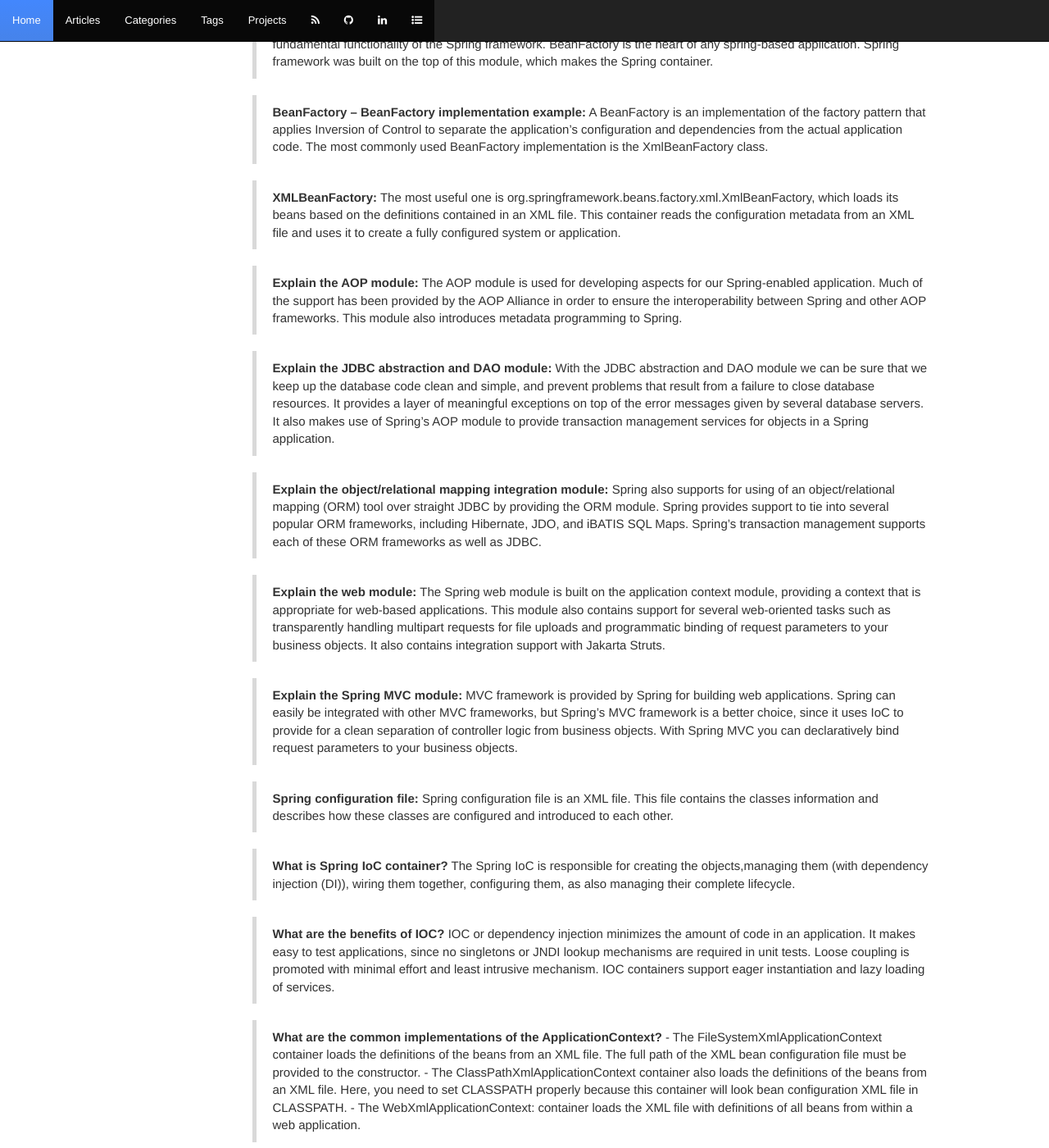
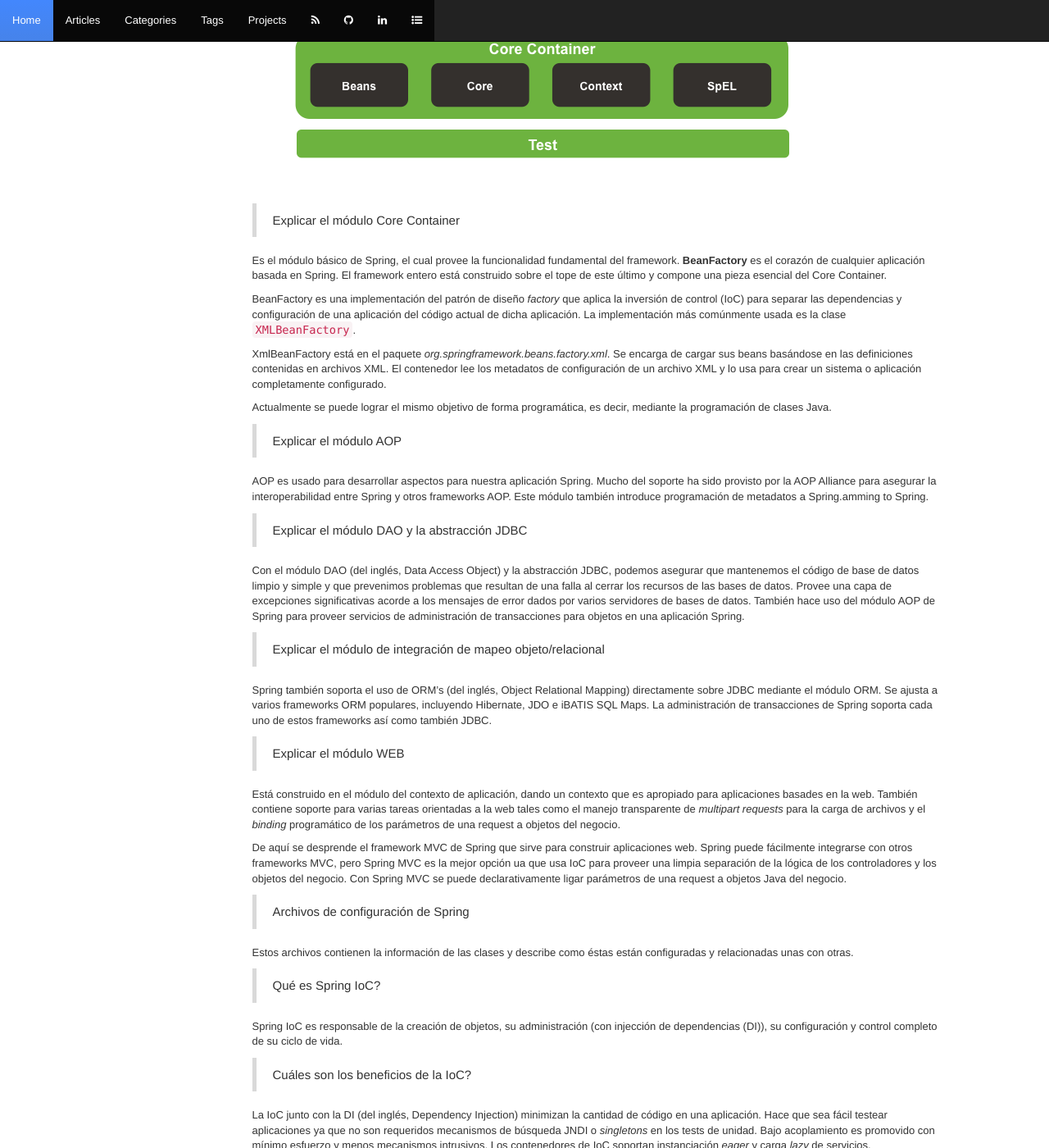
Before and after one commit to damianfanaro/damianfanaro.github.io, a Jekyll site: the page built from _posts/2015-04-08-spring-framework-qa.md, in a window 1280 px wide and 1400 px high, scrolled down 1063 px. Shown: the whole window at 82% size. Built offline with Jekyll 4.4.1, drawn with Linux system fonts in a browser that asks for light colours; nearby versions of some CDN libraries; Markdown is read by kramdown in place of the engine named in the settings; comment, search, counter and statistics services are not loaded; some of the changed text lies outside the part shown.

Commit message:
Spring post updated

```diff
--- a/_posts/2015-04-08-spring-framework-qa.md
+++ b/_posts/2015-04-08-spring-framework-qa.md
@@ -7,9 +7,7 @@ category: programming
 tags: [spring, mvc, web-frameworks]
 ---
 
-El presente artículo es una compaginación de preguntas y respuestas que generalmente se toman en las entrevistas de trabajo y que cubre varios aspectos fundamentales del framework. Para más detalle siempre es recomendable consultar la [documentación oficial](http://docs.spring.io/spring/docs/current/spring-framework-reference/html/).
-
-El post original se puede ver [aquí](http://www.javacodegeeks.com/2014/05/spring-interview-questions-and-answers.html).
+El presente artículo es una compaginación de preguntas y respuestas que generalmente se toman en las entrevistas de trabajo y que cubre varios aspectos fundamentales del framework. Para más detalle siempre es recomendable consultar la [documentación oficial](http://docs.spring.io/spring/docs/current/spring-framework-reference/html/). El post original se puede ver [aquí](http://www.javacodegeeks.com/2014/05/spring-interview-questions-and-answers.html).
 
 ## Spring: Nociones generales
 
@@ -20,59 +18,66 @@ Spring es un framework de desarrollo de código abierto para aplicaciones Java E
 > Cuáles son sus beneficios?
 
 - **Lightweight:** Spring es liviano en términos de tamaño y transparencia. La versión básica pesa alrededor de 2MB.
-- **Inversion of control (IOC):** El bajo acoplamiento es alcanzado en Spring mediante la técnica de inversión de control. Los objetos exponen sus dependencias en vez de crearlas o buscar los objetos dependientes.
-- **Aspect oriented (AOP):** Spring soporta la programación orientada a aspectos y separa la lógica de negocios de los servicios del sistema.
+- **Inversion of Control (IOC):** El bajo acoplamiento es alcanzado en Spring mediante la técnica de inversión de control. Los objetos exponen sus dependencias en vez de crearlas o buscar los objetos dependientes.
+- **Aspect Oriented (AOP):** Spring soporta la programación orientada a aspectos y separa la lógica de negocios de los servicios del sistema.
 - **Container:** Spring contiene y administra el ciclo de vida y configuración de los objetos de la aplicación.
 - **MVC Framework:** El modulo web de Spring es una herramienta bien diseñada y adoptada que sigue el modelo MVC (Model View Controller), el cual provee una gran alternativa para el desarrollo de aplicaciones web.
 - **Transaction Management:** Spring provee una consistente interfaz para la administración de transacciones que puede escalar para transacciones locales o transacciones globales (JTA).
 - **Exception Handling:** Spring provee una conveniente API para traducir excepciones específicas de una tecnología (arrojadas por JDBC, Hibernate, JDO, etc.) en consistentes excepciones sin chequear.
 
-> **Which are the Spring framework modules?**
+> Cuáles son los modulos básicos de Spring?
 
-	The basic modules of the Spring framework are:
-	- Core module
-	- Bean module
-	- Context module
-	- Expression Language module
-	- JDBC module
-	- ORM module
-	- OXM module
-	- Java Messaging Service(JMS) module
-	- Transaction module
-	- Web module
-	- Web-Servlet module
-	- Web-Struts module
-	- Web-Portlet module
+![Spring Modules]({{ site.baseurl }}/images/spring-overview.png)
 
-> **Explain the Core Container (Application context) module:** This is the basic Spring module, which provides the fundamental functionality of the Spring framework. BeanFactory is the heart of any spring-based application. Spring framework was built on the top of this module, which makes the Spring container.
+> Explicar el módulo Core Container
 
-> **BeanFactory – BeanFactory implementation example:** A BeanFactory is an implementation of the factory pattern that applies Inversion of Control to separate the application’s configuration and dependencies from the actual application code.
-The most commonly used BeanFactory implementation is the XmlBeanFactory class.
+Es el módulo básico de Spring, el cual provee la funcionalidad fundamental del framework. **BeanFactory** es el corazón de cualquier aplicación basada en Spring. El framework entero está construido sobre el tope de este último y compone una pieza esencial del Core Container.
 
-> **XMLBeanFactory:** The most useful one is org.springframework.beans.factory.xml.XmlBeanFactory, which loads its beans based on the definitions contained in an XML file. This container reads the configuration metadata from an XML file and uses it to create a fully configured system or application.
+BeanFactory es una implementación del patrón de diseño _factory_ que aplica la inversión de control (IoC) para separar las dependencias y configuración de una aplicación del código actual de dicha aplicación. La implementación más comúnmente usada es la clase `XMLBeanFactory`.
 
-> **Explain the AOP module:** The AOP module is used for developing aspects for our Spring-enabled application. Much of the support has been provided by the AOP Alliance in order to ensure the interoperability between Spring and other AOP frameworks. This module also introduces metadata programming to Spring.
+XmlBeanFactory está en el paquete _org.springframework.beans.factory.xml_. Se encarga de cargar sus beans basándose en las definiciones contenidas en archivos XML. El contenedor lee los metadatos de configuración de un archivo XML y lo usa para crear un sistema o aplicación completamente configurado.
 
-> **Explain the JDBC abstraction and DAO module:** With the JDBC abstraction and DAO module we can be sure that we keep up the database code clean and simple, and prevent problems that result from a failure to close database resources. It provides a layer of meaningful exceptions on top of the error messages given by several database servers. It also makes use of Spring’s AOP module to provide transaction management services for objects in a Spring application.
+Actualmente se puede lograr el mismo objetivo de forma programática, es decir, mediante la programación de clases Java.
 
-> **Explain the object/relational mapping integration module:** Spring also supports for using of an object/relational mapping (ORM) tool over straight JDBC by providing the ORM module. Spring provides support to tie into several popular ORM frameworks, including Hibernate, JDO, and iBATIS SQL Maps. Spring’s transaction management supports each of these ORM frameworks as well as JDBC.
+> Explicar el módulo AOP
 
-> **Explain the web module:** The Spring web module is built on the application context module, providing a context that is appropriate for web-based applications. This module also contains support for several web-oriented tasks such as transparently handling multipart requests for file uploads and programmatic binding of request parameters to your business objects. It also contains integration support with Jakarta Struts.
+AOP es usado para desarrollar aspectos para nuestra aplicación Spring. Mucho del soporte ha sido provisto por la AOP Alliance para asegurar la interoperabilidad entre Spring y otros frameworks AOP. Este módulo también introduce programación de metadatos a Spring.amming to Spring.
 
-> **Explain the Spring MVC module:** MVC framework is provided by Spring for building web applications. Spring can easily be integrated with other MVC frameworks, but Spring’s MVC framework is a better choice, since it uses IoC to provide for a clean separation of controller logic from business objects. With Spring MVC you can declaratively bind request parameters to your business objects.
+> Explicar el módulo DAO y la abstracción JDBC
 
-> **Spring configuration file:** Spring configuration file is an XML file. This file contains the classes information and describes how these classes are configured and introduced to each other.
+Con el módulo DAO (del inglés, Data Access Object) y la abstracción JDBC, podemos asegurar que mantenemos el código de base de datos limpio y simple y que prevenimos problemas que resultan de una falla al cerrar los recursos de las bases de datos. Provee una capa de excepciones significativas acorde a los mensajes de error dados por varios servidores de bases de datos. También hace uso del módulo AOP de Spring para proveer servicios de administración de transacciones para objetos en una aplicación Spring.
 
-> **What is Spring IoC container?** The Spring IoC is responsible for creating the objects,managing them (with dependency injection (DI)), wiring them together, configuring them, as also managing their complete lifecycle.
+> Explicar el módulo de integración de mapeo objeto/relacional
 
-> **What are the benefits of IOC?** IOC or dependency injection minimizes the amount of code in an application. It makes easy to test applications, since no singletons or JNDI lookup mechanisms are required in unit tests. Loose coupling is promoted with minimal effort and least intrusive mechanism. IOC containers support eager instantiation and lazy loading of services.
+Spring también soporta el uso de ORM's (del inglés, Object Relational Mapping) directamente sobre JDBC mediante el módulo ORM. Se ajusta a varios frameworks ORM populares, incluyendo Hibernate, JDO e iBATIS SQL Maps. La administración de transacciones de Spring soporta cada uno de estos frameworks así como también JDBC.
 
-> **What are the common implementations of the ApplicationContext?**
-	- The FileSystemXmlApplicationContext container loads the definitions of the beans from an XML file. The full path of the XML bean configuration file must be provided to the constructor.
-	- The ClassPathXmlApplicationContext container also loads the definitions of the beans from an XML file. Here, you need to set CLASSPATH properly because this container will look bean configuration XML file in CLASSPATH.
-	- The WebXmlApplicationContext: container loads the XML file with definitions of all beans from within a web application.
+> Explicar el módulo WEB
 
-> **What is the difference between Bean Factory and ApplicationContext?** Application contexts provide a means for resolving text messages, a generic way to load file resources (such as images), they can publish events to beans that are registered as listeners. In addition, operations on the container or beans in the container, which have to be handled in a programmatic fashion with a bean factory, can be handled declaratively in an application context. The application context implements MessageSource, an interface used to obtain localized messages, with the actual implementation being pluggable.
+Está construido en el módulo del contexto de aplicación, dando un contexto que es apropiado para aplicaciones basades en la web. También contiene soporte para varias tareas orientadas a la web tales como el manejo transparente de _multipart requests_ para la carga de archivos y el _binding_ programático de los parámetros de una request a objetos del negocio.
+
+De aquí se desprende el framework MVC de Spring que sirve para construir aplicaciones web. Spring puede fácilmente integrarse con otros frameworks MVC, pero Spring MVC es la mejor opción ua que usa IoC para proveer una limpia separación de la lógica de los controladores y los objetos del negocio. Con Spring MVC se puede declarativamente ligar parámetros de una request a objetos Java del negocio.
+
+> Archivos de configuración de Spring
+
+Estos archivos contienen la información de las clases y describe como éstas están configuradas y relacionadas unas con otras.
+
+> Qué es Spring IoC?
+
+Spring IoC es responsable de la creación de objetos, su administración (con injección de dependencias (DI)), su configuración y control completo de su ciclo de vida.
+
+> Cuáles son los beneficios de la IoC?
+
+La IoC junto con la DI (del inglés, Dependency Injection) minimizan la cantidad de código en una aplicación. Hace que sea fácil testear aplicaciones ya que no son requeridos mecanismos de búsqueda JNDI o _singletons_ en los tests de unidad. Bajo acoplamiento es promovido con mínimo esfuerzo y menos mecanismos intrusivos. Los contenedores de IoC soportan instanciación _eager_ y carga _lazy_ de servicios.
+
+> Cuáles son las implementaciones comunes del **ApplicationContext**?
+
+- El contenedor **FileSystemXmlApplicationContext** que carga las definiciones de los beans desde un archivo XML. La ruta completa de estos archivos tiene que se provista al constructor.
+- El contenedor **ClassPathXmlApplicationContext** que también carga las definiciones desde un archivo XML. Aquí, se necesita configurar correctamente el CLASSPATH ya que el contenedor buscará los archivos de configuración que se encuentren dentro del mismo.
+- El contenedor **WebXmlApplicationContext** que carga las definiciones que estén en archivos XML de todos los beans dentro de una aplicación web.
+
+Los ApplicationContext's proveen un medio para resolver mensajes de texto, una forma genérica de cargar archivos de recursos (como imágenes por ejemplo). Pueden publicar eventos a beans que están registrados como _listeners_. Además, las operaciones en el contenedor o beans en el contenedor (el cual tiene que estar manejados de modo programático con un BeanFactory),
+
+Application contexts provide a means for resolving text messages, a generic way to load file resources (such as images), they can publish events to beans that are registered as listeners. In addition, operations on the container or beans in the container, which have to be handled in a programmatic fashion with a bean factory, can be handled declaratively in an application context. The application context implements MessageSource, an interface used to obtain localized messages, with the actual implementation being pluggable.
 
 > **What does a Spring application look like?**
 	- An interface that defines the functions.
```
Also changed, not shown: images/spring-overview.png (added).
